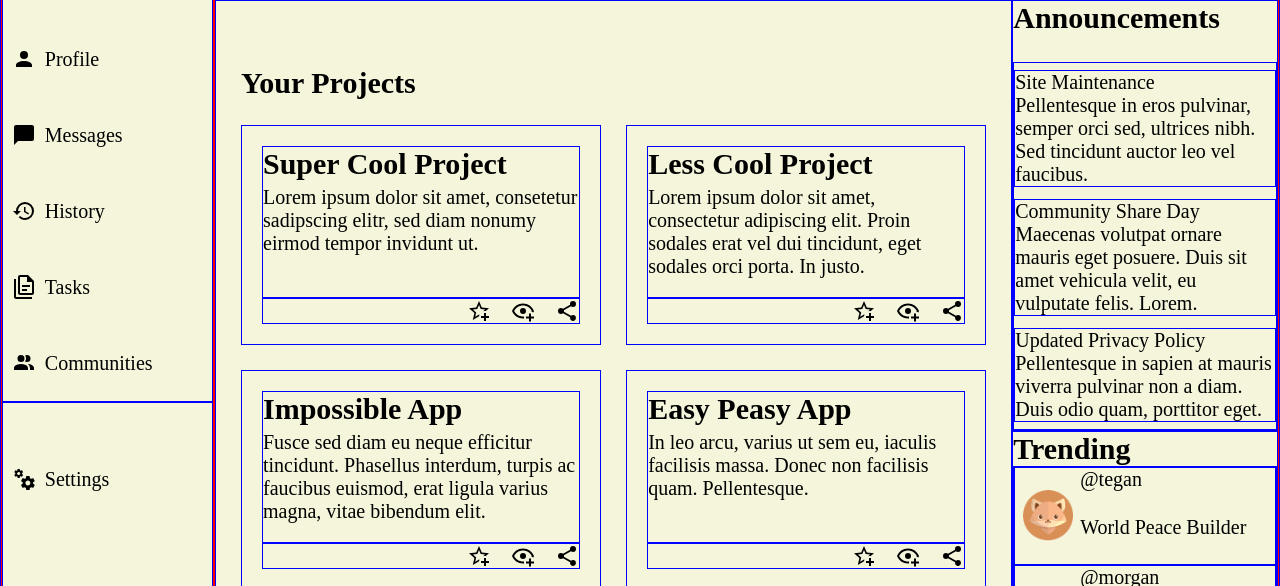
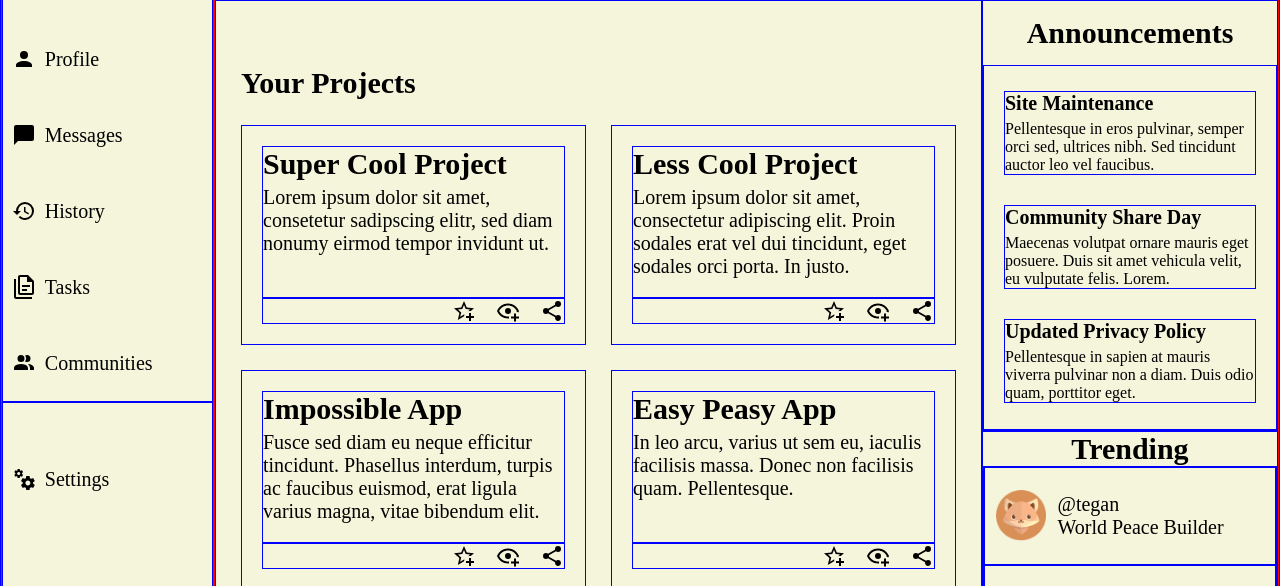
Before and after one commit to GGihan/admin-dashboard, a plain HTML site: page index.html in a window 1280 px wide. Shown: the part 174-760 px from the top of the page. Drawn offline with Linux system fonts and the light colour scheme.

Commit message:
Add layout changes to trending section

```diff
--- a/styles.css
+++ b/styles.css
@@ -258,6 +258,10 @@ label > img {
 
 .announcements > h2 {
     flex: 1;
+    display: flex;
+    align-self: center;
+    align-items: center;
+    padding: 5px;
 }
 
 .announcements .sections {
@@ -265,7 +269,22 @@ label > img {
 
     display: flex;
     flex-direction: column;
-    justify-content: space-around;
+    justify-content: center;
+    padding: 20px;
+    gap: 30px;
+}
+
+.sections .section {
+    font-weight: bold;
+    max-height: 95px;
+    min-width: 250px;
+}
+
+.sections .section  p {
+    font-size: 16px;
+    font-weight: 400;
+
+    margin-top: 5px;
 }
 
 .main .trending {
@@ -276,7 +295,7 @@ label > img {
 }
 
 .trending > h2 {
-
+    text-align: center;
 }
 
 .trending .users {
@@ -301,3 +320,7 @@ label > img {
 
     width: 50px;
 }
+
+.user p:nth-child(2) {
+    align-self: flex-end;
+}
```
